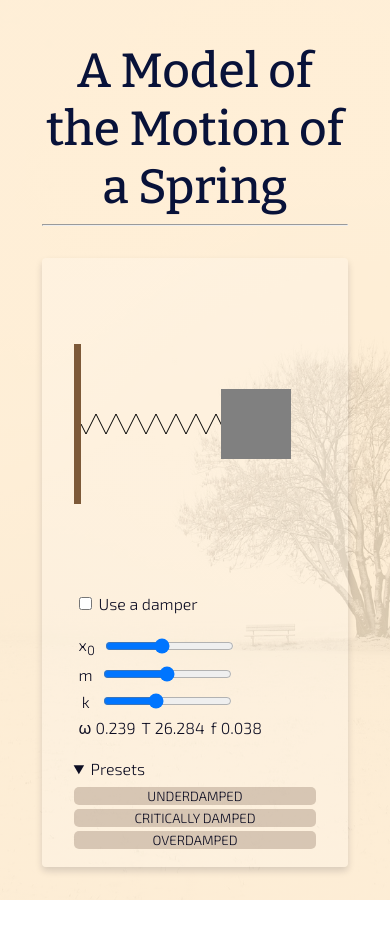
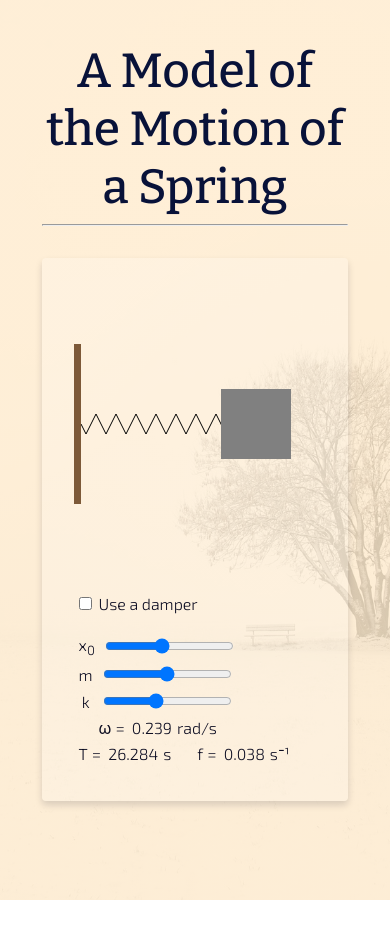
Before and after one commit to dulldesk/spring, a Jekyll site: the page built from index.md, in a window 390 px wide. Built offline with Jekyll 4.4.1, drawn with Linux system fonts in a browser that asks for light colours; after the commit the page ends 900 px from its top, so only the background shows below that; part of the change alters nothing that is shown.

Commit message:
Refine damper output and toggle appearance
(part 1)

```diff
--- a/_includes/demo.html
+++ b/_includes/demo.html
@@ -25,7 +25,7 @@
                 <td><label for="k" title="spring constant">k</label></td>
                 <td><input type="range" id="k" name="k" min="0" max="10" step="1" value="4"></td>
             </tr>
-            <tr id="damper-input">
+            <tr class="damped">
                 <td><label for="b" title="damping constant">b</label></td>
                 <td><input type="range" id="b" name="b" min="0" max="100" step="2" value="6"></td>
             </tr>
@@ -46,6 +46,11 @@
             </tr>
         </tbody>
     </table>
+    <div class="output damped">
+        <!-- here -->
+        <span>b<sup>2</sup> - 4ac <span id="sign-damped"></span> 0</span>
+        <span><span id="status-damped"></span>damped</span>
+    </div>
     <details class="damped" open>
         <summary>Presets</summary>
         <div class="presets">
--- a/_sass/components/demo.scss
+++ b/_sass/components/demo.scss
@@ -31,7 +31,7 @@
 		.br {
 			height: 1rem;
 		}
-		.outputs {
+		.output.undamped {
 			td[data-units] {
 				&::before {
 					content: " =";
@@ -44,9 +44,10 @@
 			}
 		}
 	}
-	// .outputs {
-	// 	display: none;
-	// }
+
+	.output.damped {
+		margin: 1rem 0;
+	}
 
 	@media screen and (max-width: 1000px) {
 		flex-flow: column nowrap;
@@ -61,7 +62,7 @@
 			tr {
 				flex-basis: 50%;
 			}
-			&.outputs tr {
+			&.output.undamped tr {
 				flex-basis: unset;
 				margin-right: 1.25rem;
 			}
--- a/assets/js/demo.js
+++ b/assets/js/demo.js
@@ -36,7 +36,6 @@ var input_tmo;
 drawWall();
 drawAxis();
 
-updateOutput(getK(), getMass());
 document.getElementById("x0").addEventListener("input", onInputChange.bind(null, false));
 document.getElementById("b").addEventListener("input", onInputChange.bind(null, false));
 document.getElementById("m").addEventListener("input", handleMassChange);
@@ -48,9 +47,10 @@ var req;
 let previousTimeStamp = -1;
 let ts = 0;
 
-var calculateX;
+var calculateX, updateOutput;
 toggleDamper();
 handleMassChange();
+updateOutput(getK(), getMass());
 $("#x0").attr("min", -DIST_FROM_WALL + WALL.W);
 
 function animate(_) {
@@ -185,13 +185,16 @@ function handleDocumentUp(e) {
 	canvas.dispatchEvent(new Event("mouseup"));
 }
 
-function updateOutput(k, m) {
+function updateUndampedOutput(k, m) {
 	let af = Math.sqrt(k / m);
 	let freq = af / (2 * Math.PI);
 	let period = 1 / freq;
 	document.getElementById("w").textContent = af.toFixed(3);
 	document.getElementById("T").textContent = period.toFixed(3);
 	document.getElementById("f").textContent = freq.toFixed(3);
+}
+function updateDampedOutput(k,m,b=getB()) {
+	// here
 }
 
 function getInput(id) {
@@ -218,13 +221,15 @@ function handleMassChange() {
 }
 function toggleDamper() {
     if (!$("#damper").is(":checked")) {
-        $("#damper-input").hide();
-		$(".outputs").css("display","");
+        $(".damped").hide();
+		$(".undamped").css("display","");
         calculateX = calculateXNoDamper;
+        updateOutput = updateUndampedOutput;
     } else {
-        $("#damper-input").show();
-		$(".outputs").hide()
+		$(".undamped").hide()
+		$(".damped").show()
         calculateX = calculateXWithDamper;
+        updateOutput = updateDampedOutput;
     }
     resetTime();
 }
```
